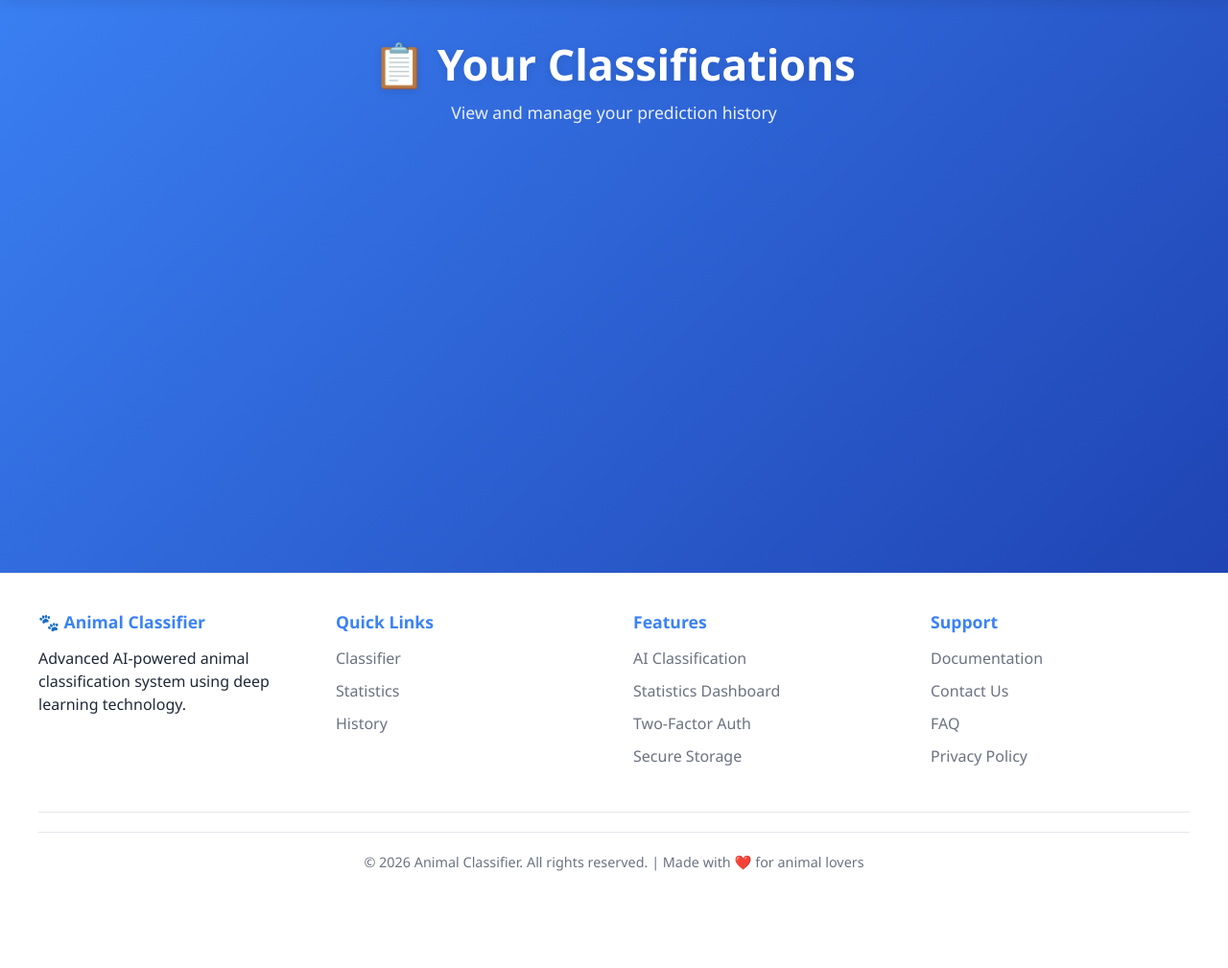
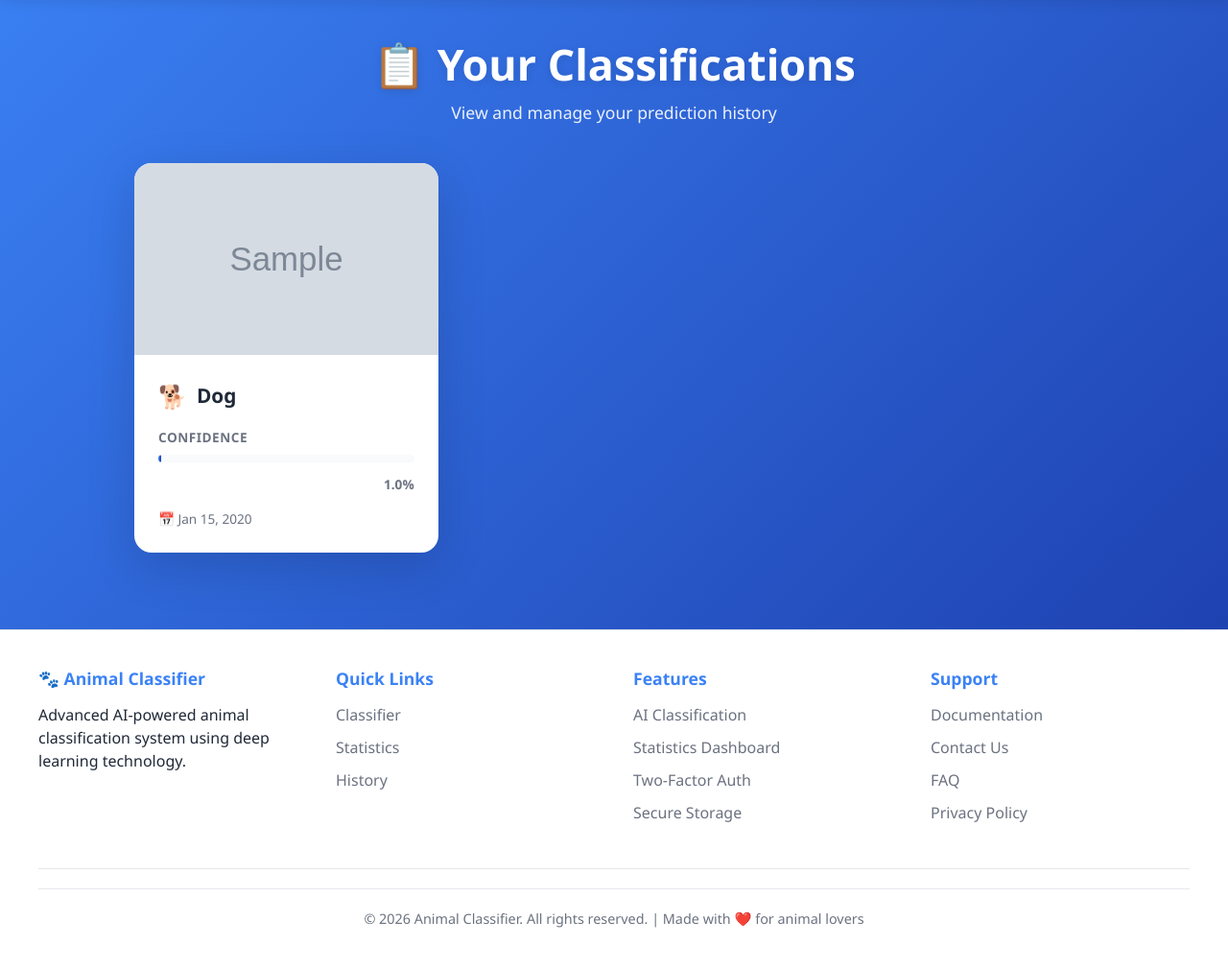
Before and after one commit to ToroBaba04/AnimalClassifier, a Django app: page /history/ in a window 1280 px wide. Shown: the part 91-1100 px from the top of the page at 96% size. Before the commit the page ends 999 px from the top, so only its background shows below. Run offline with Django 4.2, Linux system fonts and the light colour scheme; a user stored in the database is signed in; tables that the repository leaves empty hold one stand-in row (values such as "Sample post"); grey boxes marked "Sample" are stand-in pictures.

Commit message:
Fixing Statistics and History displays issues

```diff
--- a/classifier/templates/classifier/history.html
+++ b/classifier/templates/classifier/history.html
@@ -88,16 +88,143 @@
     .card-content {
         padding: 25px;
     }
+
+    .card-animal {
+        display: flex;
+        align-items: center;
+        gap: 10px;
+        margin-bottom: 15px;
+        font-size: 1.3rem;
+        font-weight: 600;
+        color: var(--dark-text);
+    }
+
+    html.dark-mode .card-animal {
+        color: #f3f4f6;
+    }
+
+    .card-animal-emoji {
+        font-size: 1.5rem;
+    }
+
+    .card-confidence {
+        display: flex;
+        flex-direction: column;
+        gap: 8px;
+        margin-bottom: 15px;
+    }
+
+    .confidence-label {
+        font-size: 0.85rem;
+        font-weight: 600;
+        color: var(--light-text);
+        text-transform: uppercase;
+        letter-spacing: 0.5px;
+    }
+
+    html.dark-mode .confidence-label {
+        color: #9ca3af;
+    }
+
+    .confidence-bar-container {
+        width: 100%;
+        height: 8px;
+        background: var(--bg-light);
+        border-radius: 4px;
+        overflow: hidden;
+    }
+
+    html.dark-mode .confidence-bar-container {
+        background: #374151;
+    }
+
+    .confidence-fill {
+        height: 100%;
+        background: linear-gradient(90deg, #3b82f6 0%, #1e40af 100%);
+        transition: width 0.6s cubic-bezier(0.34, 1.56, 0.64, 1);
+        border-radius: 4px;
+    }
+
+    .card-date {
+        font-size: 0.85rem;
+        color: var(--light-text);
+        margin-top: 10px;
+        font-weight: 500;
+    }
+
+    html.dark-mode .card-date {
+        color: #9ca3af;
+    }
+
+    .no-data {
+        background: white;
+        border-radius: 18px;
+        padding: 60px 40px;
+        text-align: center;
+        box-shadow: 0 15px 50px rgba(0, 0, 0, 0.15);
+    }
+
+    html.dark-mode .no-data {
+        background: #1f2937;
+    }
+
+    .no-data-icon {
+        font-size: 4rem;
+        margin-bottom: 20px;
+    }
+
+    .no-data-text {
+        font-size: 1.5rem;
+        font-weight: 700;
+        color: var(--dark-text);
+        margin-bottom: 10px;
+    }
+
+    html.dark-mode .no-data-text {
+        color: #f3f4f6;
+    }
+
+    .no-data-subtext {
+        color: var(--light-text);
+        margin-bottom: 30px;
+        font-size: 0.95rem;
+    }
+
+    html.dark-mode .no-data-subtext {
+        color: #9ca3af;
+    }
+
+    .no-data-link {
+        display: inline-block;
+        padding: 12px 30px;
+        background: linear-gradient(135deg, #3b82f6, #1e40af);
+        color: white;
+        text-decoration: none;
+        border-radius: 8px;
+        font-weight: 600;
+        transition: all 0.3s ease;
+    }
+
+    .no-data-link:hover {
+        transform: translateY(-2px);
+        box-shadow: 0 10px 30px rgba(59, 130, 246, 0.4);
+    }
+
+    @keyframes fadeInUp {
+        from {
+            opacity: 0;
+            transform: translateY(20px);
+        }
         to {
             opacity: 1;
             transform: translateY(0);
         }
+    }
 
-
-    @keyframes slideIn {
+    @keyframes slideDown {
         from {
             opacity: 0;
-            transform: translateY(20px);
+            transform: translateY(-20px);
         }
         to {
             opacity: 1;
@@ -177,115 +304,3 @@
     </div>
 </div>
 {% endblock %}
-        .animal-name {
-            font-size: 1.5em;
-            font-weight: bold;
-            color: #3b82f6;
-            text-transform: capitalize;
-        }
-
-        .confidence-section {
-            display: flex;
-            flex-direction: column;
-            gap: 5px;
-        }
-
-        .confidence-label {
-            color: #666;
-            font-size: 0.9em;
-            font-weight: 500;
-        }
-
-        .confidence-bar {
-            width: 150px;
-            height: 8px;
-            background: #e0e0e0;
-            border-radius: 4px;
-            overflow: hidden;
-        }
-
-        .confidence-fill {
-            height: 100%;
-            background: linear-gradient(90deg, #3b82f6 0%, #1e40af 100%);
-            transition: width 0.3s ease;
-            width: var(--fill-width, 0%);
-        }
-
-        .timestamp {
-            color: #999;
-            font-size: 0.85em;
-            margin-top: 5px;
-        }
-
-        .empty-state {
-            text-align: center;
-            padding: 60px 20px;
-        }
-
-        .empty-icon {
-            font-size: 3em;
-            margin-bottom: 15px;
-        }
-
-        .empty-text {
-            color: #999;
-            font-size: 1.1em;
-            margin-bottom: 20px;
-        }
-
-        .empty-btn {
-            color: white;
-            background: linear-gradient(135deg, #3b82f6 0%, #1e40af 100%);
-            padding: 12px 24px;
-            border-radius: 8px;
-            text-decoration: none;
-            font-weight: 600;
-            display: inline-block;
-            transition: all 0.3s ease;
-        }
-
-        .empty-btn:hover {
-            transform: translateY(-2px);
-            box-shadow: 0 10px 20px rgba(59, 130, 246, 0.4);
-        }
-    </style>
-</head>
-<body>
-    <div class="container">
-        <div class="header">
-            <h1>📋 Classification History</h1>
-            <a href="{% url 'classifier:index' %}" class="back-btn">← Back to Classifier</a>
-        </div>
-
-        {% load custom_filters %}
-        {% if classifications %}
-            <div class="classifications-list">
-                {% for classification in classifications %}
-                    <div class="classification-card">
-                        <img src="{{ classification.image.url }}" alt="{{ classification.prediction }}" class="card-image">
-                        <div class="card-info">
-                            <div class="animal-name">{{ classification.prediction }}</div>
-                            <div class="confidence-section">
-                                <div class="confidence-label">
-                                    Confidence: {{ classification.confidence|mul:100|floatformat:1 }}%
-                                </div>
-                                <div class="confidence-bar">
-                                    <div class="confidence-fill" style="--fill-width: {{ classification.confidence|mul:100|floatformat:0 }}%;"></div>
-                                </div>
-                            </div>
-                            <div class="timestamp">📅 {{ classification.created_at|date:"M d, Y at H:i" }}</div>
-                        </div>
-                    </div>
-                {% endfor %}
-            </div>
-        {% else %}
-            <div class="empty-state">
-                <div class="empty-icon">📸</div>
-                <p class="empty-text">No classifications yet.</p>
-                <p class="empty-text">Start by uploading an image to classify it!</p>
-                <a href="{% url 'classifier:index' %}" class="empty-btn">Go to Classifier</a>
-            </div>
-        {% endif %}
-    </div>
-</body>
-</html>
```
Also changed, not shown: classifier/templates/classifier/statistics.html (+78 -11 lines).
